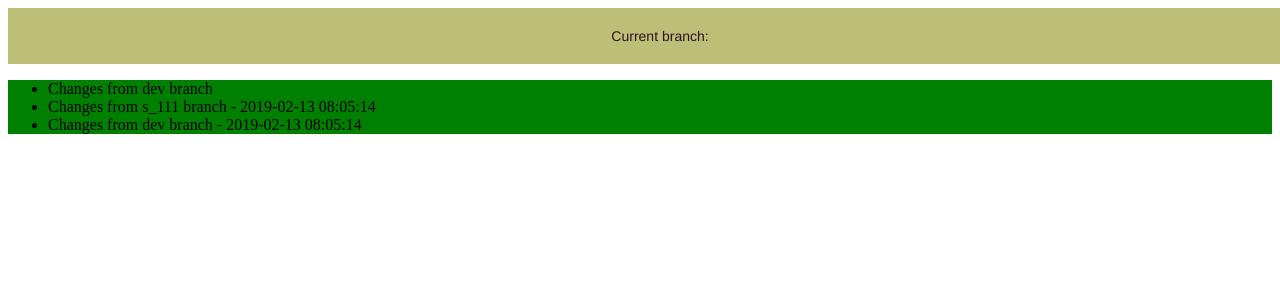
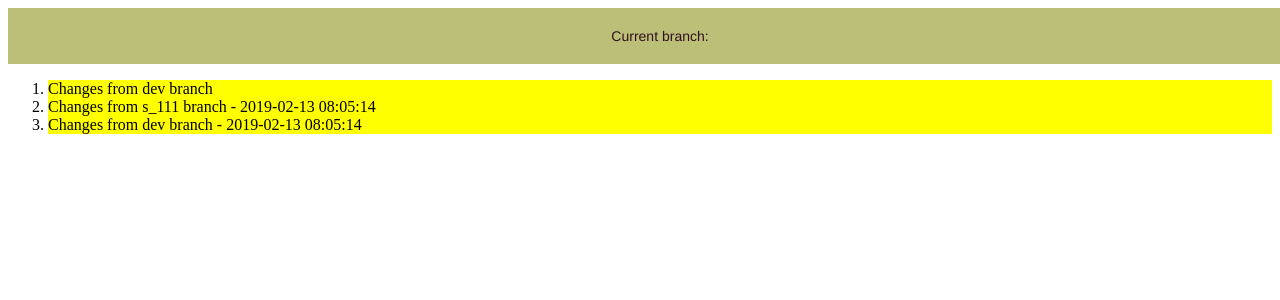
Before and after one commit to kapilpundit/kapil_new, a PHP site: page / in a window 1280 px wide. Shown: the top 300 px of the page. Run offline with PHP 8.4, Linux system fonts and the light colour scheme; data that the repository does not hold is empty.

Commit message:
changed list style in dev branch

```diff
--- a/index.php
+++ b/index.php
@@ -22,7 +22,14 @@
     echo "<div style='clear: both; width: 100%; font-size: 14px; font-family: Helvetica; color: #30121d; background: #bcbf77; padding: 20px; text-align: center;'>Current branch: <span style='color:#fff; font-weight: bold; text-transform: uppercase;'>" . $branchname . "</span></div>"; //show it on the page
     ?>
 
-    <ul style="background-color:green;">
+    <style>
+    li {
+        background-color: yellow;
+        list-style-type: decimal;
+    }
+    </style>
+
+    <ul>
         <li>Changes from dev branch</li>
         <li>Changes from s_111 branch - <?= date('Y-m-d H:i:s') ?></li>
         <li>Changes from dev branch - <?= date('Y-m-d H:i:s') ?></li>
```
